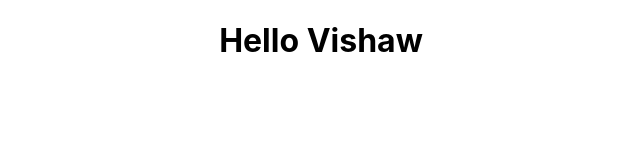
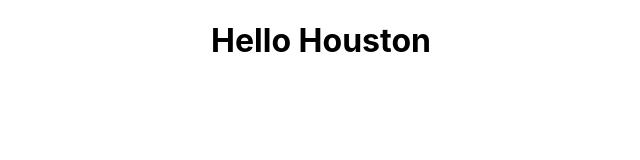
Before and after one commit to henrycanozie3-jpg/hello-world, a React (Create React App) app: page / in a window 1280 px wide. Shown: the top 160 px of the page, without its empty margins (319-959 px from the left). Built offline with nearby package versions, Linux system fonts and the light colour scheme.

Commit message:
done with the JSX tutorial video

```diff
--- a/src/components/Hello.js
+++ b/src/components/Hello.js
@@ -1,10 +1,12 @@
 import React from "react";
 const Hello = () => {
-    return (
-        <div>
-            <h1> Hello Vishaw</h1>
-        </div>
-    )
+   // return (
+    //    <div>
+     //       <h1> Hello Vishaw</h1>
+     //   </div>
+   // )
+   return React.createElement('div',{id: 'hello-div',className
+    : 'dummyclass'}, React.createElement('h1',null, 'Hello Houston'))
 }
 
 export default Hello
```
